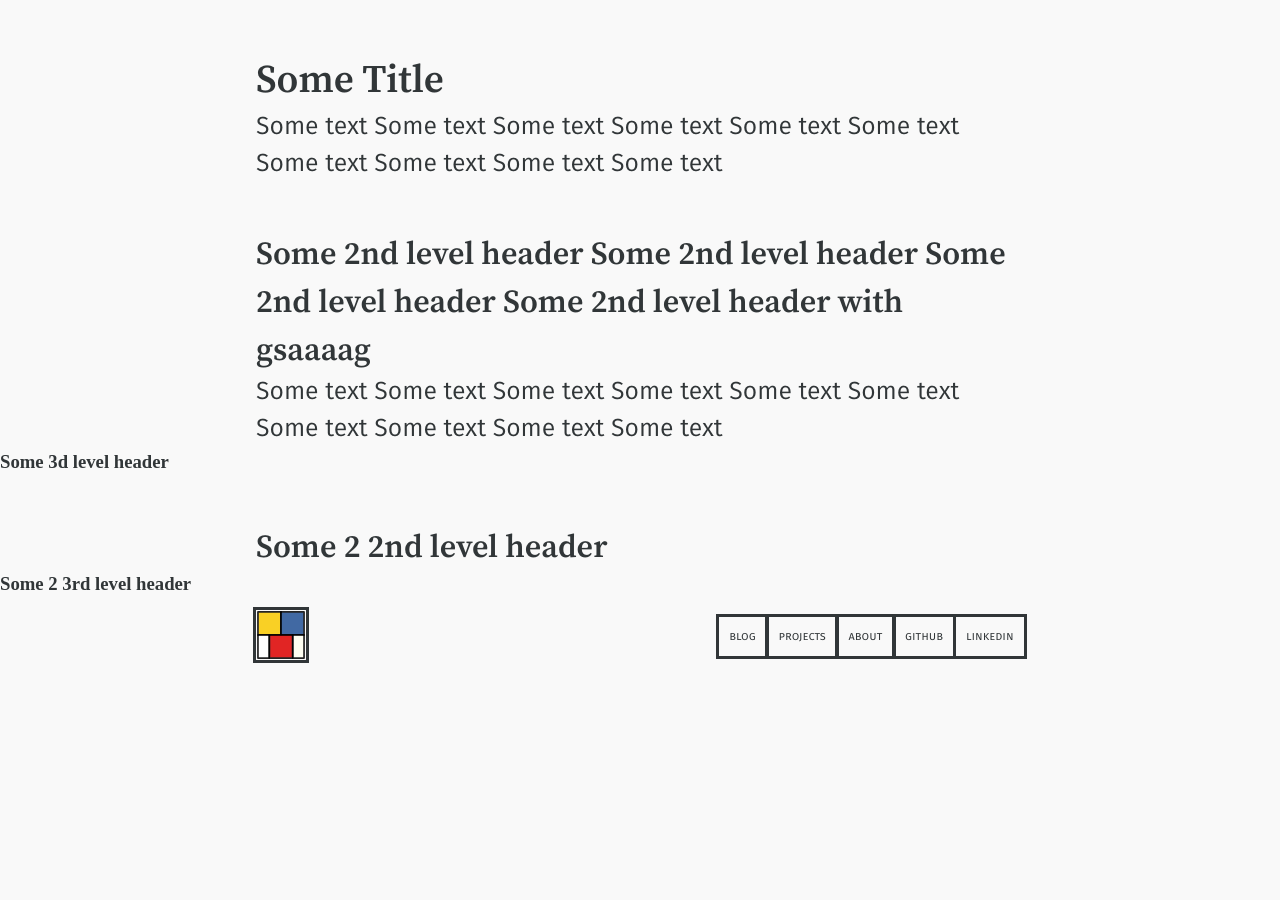
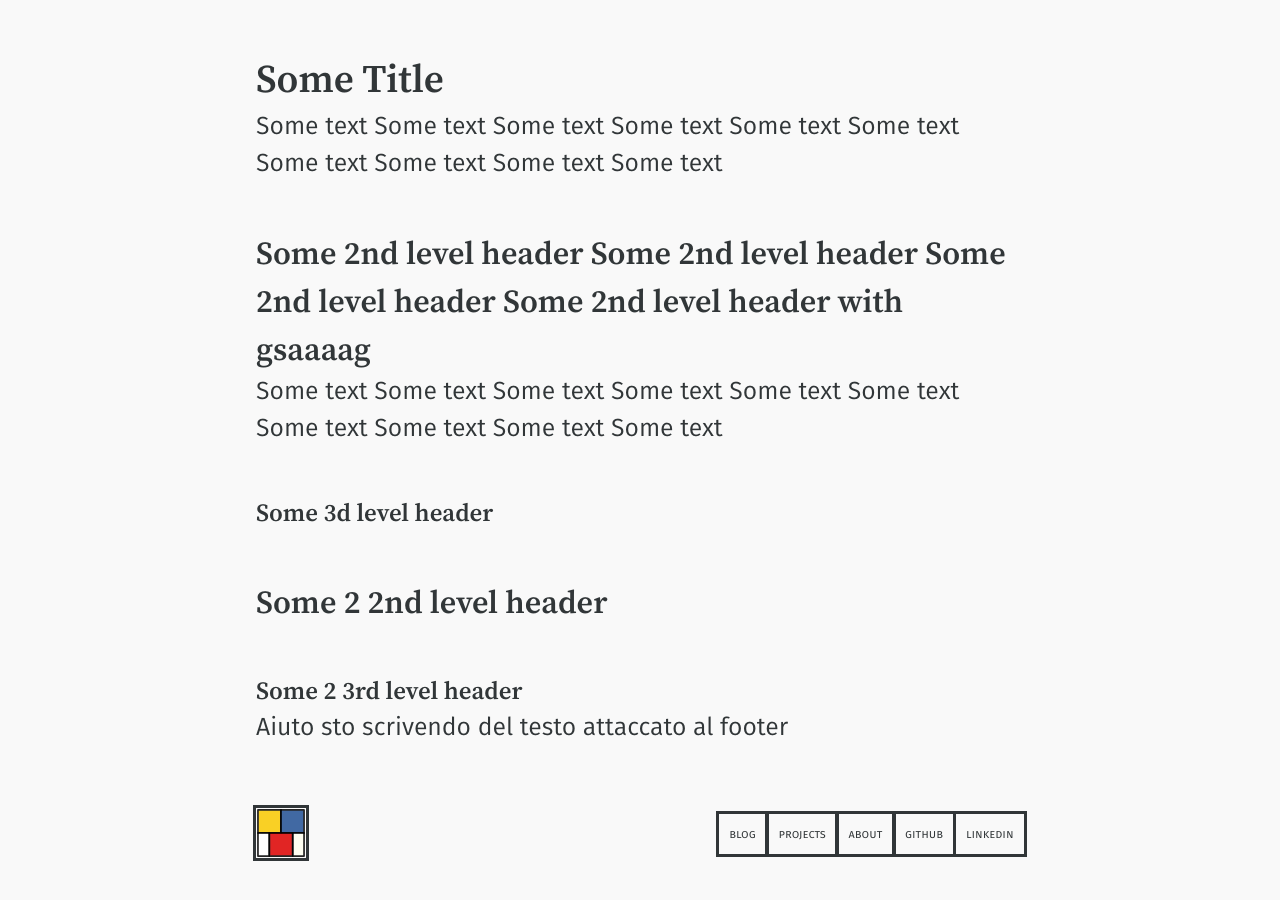
Before and after one commit to dpaletti/dpaletti.github.io, an Eleventy site: page html/posts/md_test.md in a window 1280 px wide. Shown: the part 658-1558 px from the top of the page. Before the commit the page ends 1370 px from the top, so only its background shows below. Built offline with nearby package versions, Linux system fonts and the light colour scheme; Eleventy itself is replaced by a stand-in of ours; files that its build step writes are made by us from their sources.

Commit message:
fix: h3 and footer padding

```diff
--- a/css/blog_post_style.css
+++ b/css/blog_post_style.css
@@ -9,6 +9,14 @@
  h2 {
      padding: calc(1vh + 3vw) var(--viewport-margin) 0 var(--viewport-margin);
      font-size: calc(1.2vw + 2.1vh);
+     font-family: "Source Serif Pro";
+     font-weight: bold;
+     color: #313638;
+ }
+
+ h3 {
+     padding: calc(1vh + 3vw) var(--viewport-margin) 0 var(--viewport-margin);
+     font-size: calc(1vw + 1.5vh);
      font-family: "Source Serif Pro";
      font-weight: bold;
      color: #313638;
--- a/css/stylesheet.css
+++ b/css/stylesheet.css
@@ -346,3 +346,7 @@
  footer li {
     display: block;
  }
+
+ footer {
+    padding-top: calc(2vw + 3vh);
+ }
--- a/html/posts/md_test.md
+++ b/html/posts/md_test.md
@@ -58,3 +58,5 @@ Some text
 <a id="orgb5d96a6"></a>
 
 ### Some 2 3rd level header
+
+Aiuto sto scrivendo del testo attaccato al footer
```
